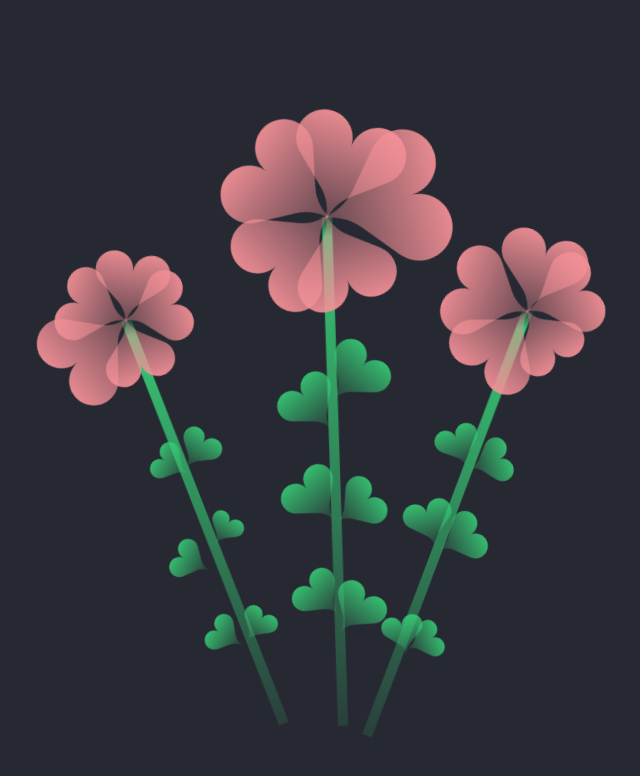
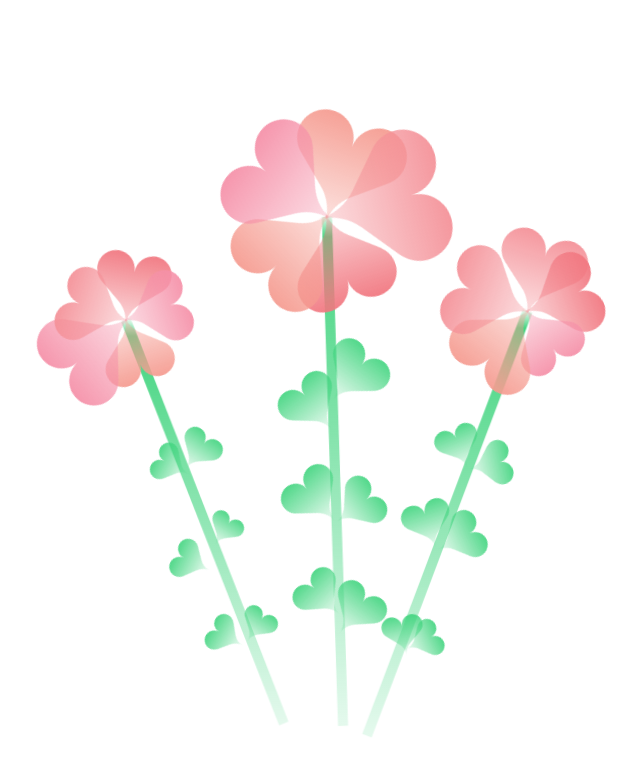
Before and after one commit to Natouche68/hearted-flowers, a SvelteKit app: page / in a window 1280 px wide. Shown: the top 776 px of the page, without its empty margins (314-954 px from the left). Built offline with nearby package versions, Linux system fonts and the light colour scheme.

Commit message:
Add other colors to the petals

```diff
--- a/src/lib/Flower.svelte
+++ b/src/lib/Flower.svelte
@@ -40,7 +40,7 @@
 			y={flower?.top.y ?? 0}
 			scale={(flower?.petalScale ?? 0) + Math.random() * 5}
 			rotation={i * (360 / 5) + Math.random() * 20}
-			fill="petal"
+			fill="petal-{Math.floor(Math.random() * 4)}"
 			originOffset={90}
 			transformOffset={90}
 			apparitionDelay={2 + Math.random()}
--- /dev/null
+++ b/src/lib/colorThemes.ts
@@ -0,0 +1,11 @@
+import { writable } from "svelte/store";
+
+export const colorThemes: ColorTheme[] = [
+	{
+		background: "#272932",
+		leaf: "#37D278",
+		petals: ["#F49097", "#F590A8", "#F59B90", "#F1767F"],
+	},
+];
+
+export const currentColorTheme = writable(colorThemes[0]);
--- a/src/lib/types.ts
+++ b/src/lib/types.ts
@@ -10,3 +10,9 @@ type FlowerObject = {
 	petalScale: number;
 	leafScale: number;
 };
+
+type ColorTheme = {
+	background: string;
+	leaf: string;
+	petals: string[];
+};
--- a/src/routes/+page.svelte
+++ b/src/routes/+page.svelte
@@ -1,5 +1,6 @@
 <script lang="ts">
 	import { onMount } from "svelte";
+	import { currentColorTheme } from "$lib/colorThemes";
 	import Flower from "$lib/Flower.svelte";
 
 	let leftFlower = $state<FlowerObject>();
@@ -46,26 +47,30 @@
 	});
 </script>
 
-<div class="h-dvh flex justify-center items-center bg-[#272932]">
+<div
+	class="h-dvh flex justify-center items-center bg-[{$currentColorTheme.background}]"
+>
 	<svg
 		viewBox="0 0 100 100"
 		class="m-6 object-contain max-w-2xl overflow-visible"
 	>
 		<linearGradient id="leaf" x1="50%" y1="0%" x2="50%" y2="100%">
-			<stop offset="0%" stop-color="#37d278dd" />
-			<stop offset="100%" stop-color="#37d27811" />
+			<stop offset="0%" stop-color="{$currentColorTheme.leaf}dd" />
+			<stop offset="100%" stop-color="{$currentColorTheme.leaf}11" />
 		</linearGradient>
 
 		<linearGradient id="stem" x1="50%" y1="0%" x2="50%" y2="100%">
-			<stop offset="0%" stop-color="#37d27822" />
-			<stop offset="4%" stop-color="#37d278ee" />
-			<stop offset="100%" stop-color="#37d27822" />
+			<stop offset="0%" stop-color="{$currentColorTheme.leaf}22" />
+			<stop offset="4%" stop-color="{$currentColorTheme.leaf}ee" />
+			<stop offset="100%" stop-color="{$currentColorTheme.leaf}22" />
 		</linearGradient>
 
-		<linearGradient id="petal" x1="50%" y1="0%" x2="50%" y2="100%">
-			<stop offset="0%" stop-color="#f49097ee" />
-			<stop offset="100%" stop-color="#f4909744" />
-		</linearGradient>
+		{#each $currentColorTheme.petals as petalColor, i}
+			<linearGradient id="petal-{i}" x1="50%" y1="0%" x2="50%" y2="100%">
+				<stop offset="0%" stop-color="{petalColor}ee" />
+				<stop offset="100%" stop-color="{petalColor}44" />
+			</linearGradient>
+		{/each}
 
 		<Flower flower={leftFlower} />
 		<Flower flower={centerFlower} />
```
